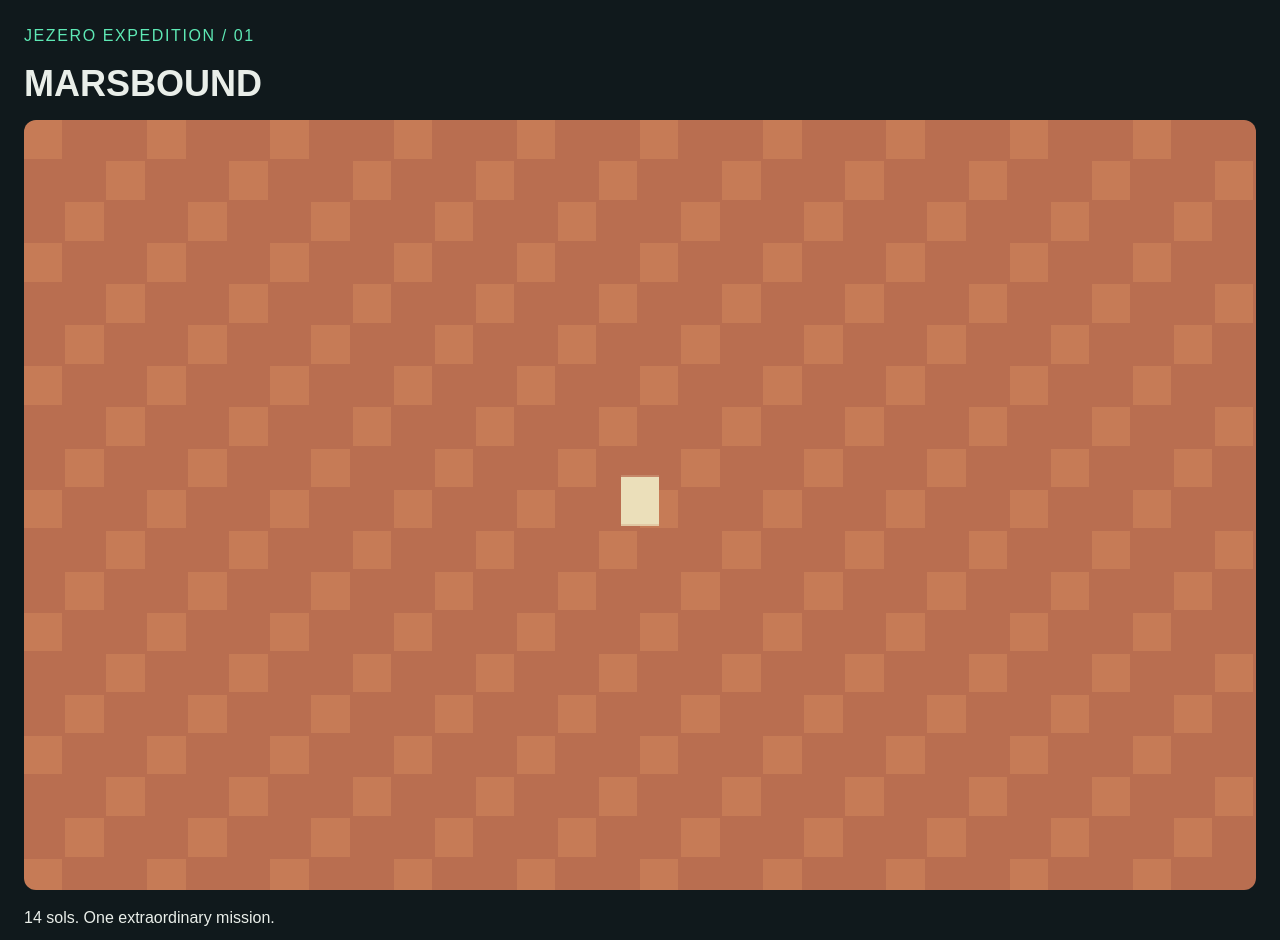
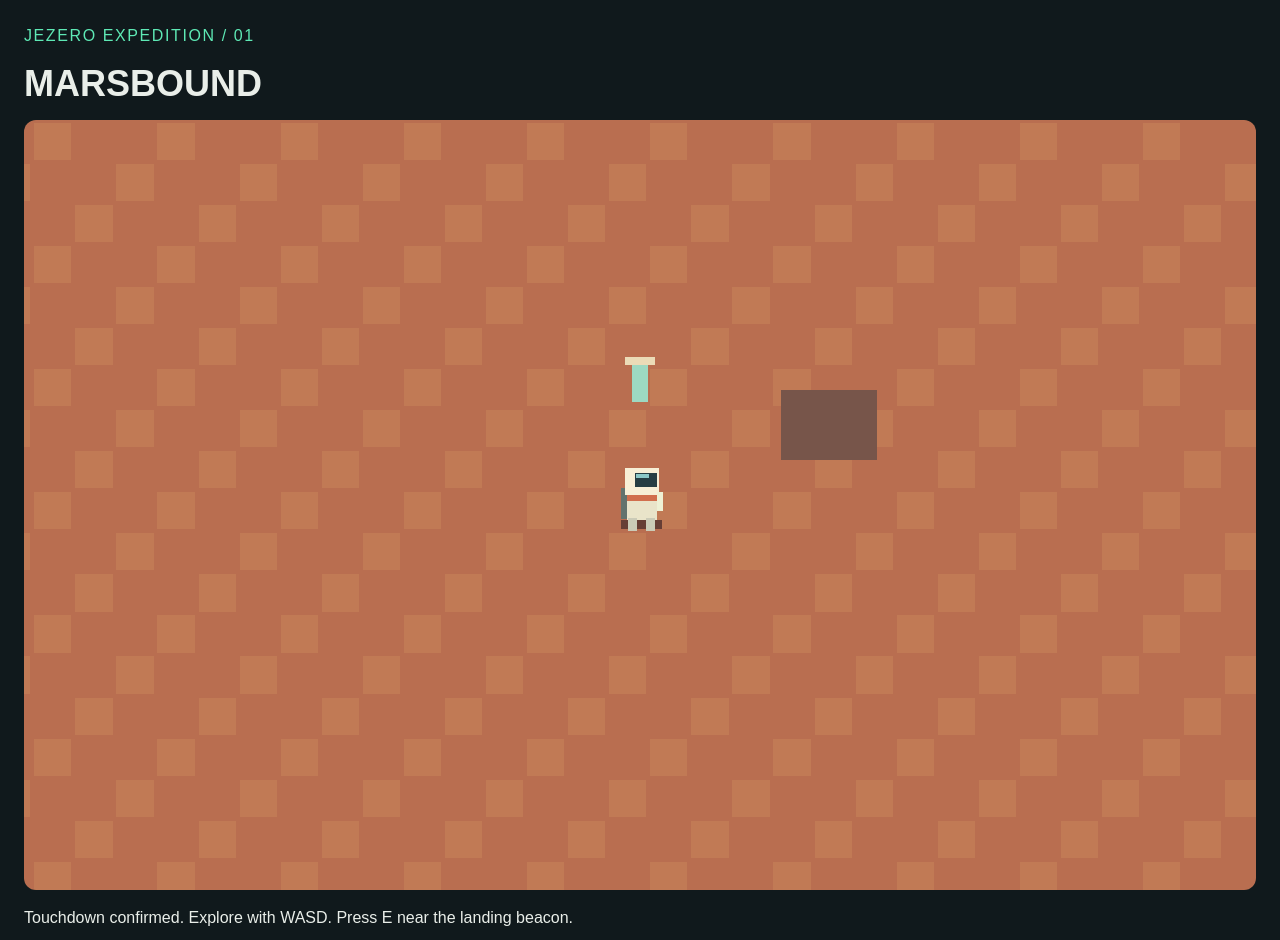
Before and after one commit to Ardemn-prince/marsbound, a Next.js app: page / in a window 1280 px wide. Shown: the top 940 px of the page. Built offline with nearby package versions, Linux system fonts and the light colour scheme.

Commit message:
feat(player): implement astronaut movement and interactions

```diff
--- a/src/app/page.tsx
+++ b/src/app/page.tsx
@@ -1,2 +1,3 @@
 import GameCanvas from '@/components/GameCanvas';
-export default function Home(){return <main className="max-w-7xl mx-auto p-6"><p className="text-emerald-300 tracking-widest">JEZERO EXPEDITION / 01</p><h1 className="text-4xl font-bold my-4">MARSBOUND</h1><GameCanvas/><p className="mt-4">14 sols. One extraordinary mission.</p></main>}
+import Status from '@/components/Status';
+export default function Home(){return <main className="max-w-7xl mx-auto p-6"><p className="text-emerald-300 tracking-widest">JEZERO EXPEDITION / 01</p><h1 className="text-4xl font-bold my-4">MARSBOUND</h1><GameCanvas/><Status/></main>}
--- a/src/components/GameCanvas.tsx
+++ b/src/components/GameCanvas.tsx
@@ -3,7 +3,9 @@ import { useEffect,useRef } from 'react';
 import { GameLoop } from '@/engine/loop';
 import { InputManager } from '@/engine/input';
 import { Renderer } from '@/engine/renderer';
+import { useMission } from '@/game/store';
+import { drawScene } from '@/game/draw';
 export default function GameCanvas(){const ref=useRef<HTMLCanvasElement>(null);
-  useEffect(()=>{if(!ref.current)return;const input=new InputManager();const renderer=new Renderer(ref.current);let time=0;const loop=new GameLoop(dt=>{time+=dt;},()=>renderer.demo(time));loop.start();return()=>{loop.stop();input.dispose();};},[]);
+  useEffect(()=>{if(!ref.current)return;const input=new InputManager();const renderer=new Renderer(ref.current);const loop=new GameLoop(dt=>useMission.getState().step(dt,input),()=>drawScene(renderer,useMission.getState().mission));loop.start();return()=>{loop.stop();input.dispose();};},[]);
   return <canvas ref={ref} aria-label="Mars exploration game" style={{width:'100%',display:'block',imageRendering:'pixelated',borderRadius:12}}/>;
 }
--- /dev/null
+++ b/src/components/Status.tsx
@@ -0,0 +1,3 @@
+'use client';
+import { useMission } from '@/game/store';
+export default function Status(){const message=useMission(s=>s.mission.message);const paused=useMission(s=>s.mission.paused);return <div className="py-4"><p>{paused?'MISSION PAUSED':message}</p><p className="text-sm text-stone-400 mt-2">WASD / arrows · Move　 Shift · Dash　 E · Interact　 F · Light　 Esc · Pause</p></div>}
--- /dev/null
+++ b/src/game/draw.ts
@@ -0,0 +1,11 @@
+import type { Renderer } from '@/engine/renderer';
+import type { Mission,Player } from './model';
+import { obstacles } from './store';
+export function drawAstronaut(c:CanvasRenderingContext2D,p:Player){const x=Math.round(p.x),y=Math.round(p.y);const step=p.moving?Math.round(Math.sin(p.animation)*3):0;
+  c.fillStyle='#673e35';c.fillRect(x-15,y+12,32,7);c.fillStyle='#63736d';c.fillRect(x-15,y-13,8,24);c.fillStyle='#e9e4c9';c.fillRect(x-10,y-17,23,29);c.fillStyle='#f7efd6';c.fillRect(x-12,y-29,27,21);c.fillStyle='#263e43';c.fillRect(x-7+(p.facing>0?3:0),y-25,17,11);c.fillStyle='#8bc8c7';c.fillRect(x-3,y-24,10,3);c.fillStyle='#d16f4d';c.fillRect(x-10,y-8,23,5);c.fillStyle='#cbcbb7';c.fillRect(x-9,y+10+step,7,10);c.fillRect(x+5,y+10-step,7,10);c.fillStyle='#eef1d5';c.fillRect(x+13,y-10-(p.action>0?10:0),5,15);
+}
+export function drawScene(r:Renderer,m:Mission){r.camera.follow(m.player,2400,1600);r.begin();const c=r.ctx;
+  c.fillStyle='#c17a55';for(let y=0;y<1600;y+=32)for(let x=0;x<2400;x+=32)if((x+y)%96===0)c.fillRect(x,y,29,29);
+  c.fillStyle='#77554a';for(const o of obstacles)c.fillRect(o.x,o.y,o.w,o.h);c.fillStyle='#9dd9c2';c.fillRect(594,540,12,30);c.fillStyle='#ebdbb7';c.fillRect(588,535,24,6);
+  drawAstronaut(c,m.player);r.end();
+}
--- /dev/null
+++ b/src/game/model.ts
@@ -0,0 +1,4 @@
+import type { Vec2 } from '@/engine/math';
+export type Player = Vec2 & { moving:boolean; facing:number; animation:number; action:number };
+export type Mission = { player:Player; elapsed:number; paused:boolean; message:string; flashlight:boolean };
+export function newMission():Mission{return {player:{x:600,y:650,moving:false,facing:1,animation:0,action:0},elapsed:0,paused:false,message:'Touchdown confirmed. Explore with WASD. Press E near the landing beacon.',flashlight:false};}
--- /dev/null
+++ b/src/game/player.ts
@@ -0,0 +1,13 @@
+import { clamp,contains,distance,type Rect,type Vec2 } from '@/engine/math';
+import type { Player } from './model';
+export type Controls={x:number;y:number;dash:boolean};
+export function movePlayer(player:Player,input:Controls,dt:number,obstacles:Rect[],width=2400,height=1600):Player{
+  const length=Math.hypot(input.x,input.y);const speed=input.dash?210:135;
+  const p={...player,moving:length>0,animation:player.animation+dt*(length?10:2),action:Math.max(0,player.action-dt)};
+  if(!length)return p;const dx=input.x/length*speed*dt,dy=input.y/length*speed*dt;
+  const x=clamp(p.x+dx,16,width-16),y=clamp(p.y+dy,16,height-16);
+  if(!obstacles.some(r=>contains(r,{x,y:p.y},10)))p.x=x;
+  if(!obstacles.some(r=>contains(r,{x:p.x,y},10)))p.y=y;
+  if(input.x)p.facing=Math.sign(input.x);return p;
+}
+export function nearest<T extends Vec2>(player:Vec2,objects:T[],range=64):T|undefined{return objects.filter(o=>distance(player,o)<=range).sort((a,b)=>distance(player,a)-distance(player,b))[0];}
--- /dev/null
+++ b/src/game/store.ts
@@ -0,0 +1,14 @@
+import { create } from 'zustand';
+import type { InputManager } from '@/engine/input';
+import { newMission,type Mission } from './model';
+import { movePlayer,nearest } from './player';
+export const obstacles=[{x:710,y:560,w:75,h:55}];
+export const useMission=create<{mission:Mission;step:(dt:number,input:InputManager)=>void;interact:()=>void;togglePause:()=>void}>( (set,get)=>({
+  mission:newMission(),
+  togglePause:()=>set(s=>({mission:{...s.mission,paused:!s.mission.paused}})),
+  interact:()=>{const m=get().mission;if(m.paused)return;const target=nearest(m.player,[{x:600,y:560}]);set({mission:{...m,player:{...m.player,action:.5},message:target?'Landing beacon: communications with Earth are online.':'Move closer to a marked object, then press E.'}});},
+  step:(dt,input)=>{if(input.consume('escape'))get().togglePause();if(input.consume('e'))get().interact();let m=get().mission;if(m.paused)return;if(input.consume('f'))m={...m,flashlight:!m.flashlight};
+    const player=movePlayer(m.player,{x:Number(input.isDown('d','arrowright'))-Number(input.isDown('a','arrowleft')),y:Number(input.isDown('s','arrowdown'))-Number(input.isDown('w','arrowup')),dash:input.isDown('shift')},dt,obstacles);
+    set({mission:{...m,player,elapsed:m.elapsed+dt}});
+  }
+}));
```
